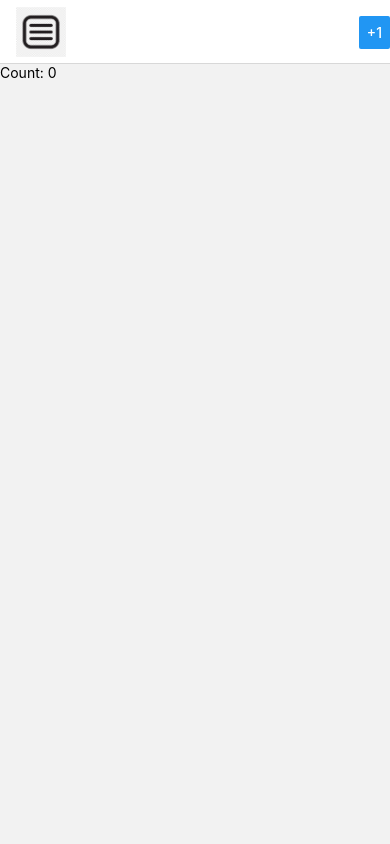
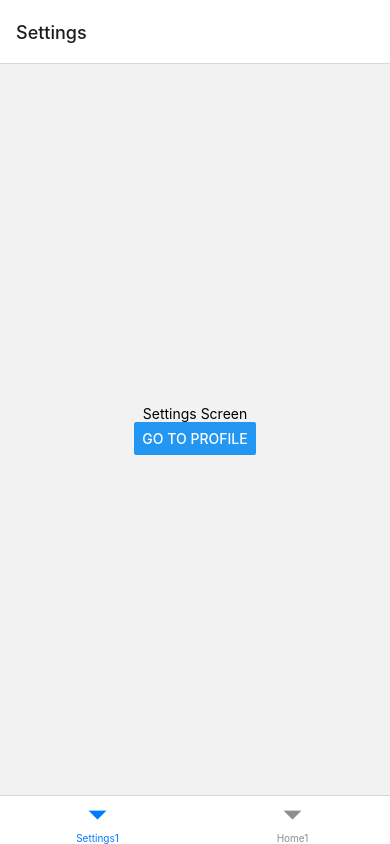
Before and after one commit to samuelhurtado20/react_native_navigation, a React Native app: screen / in a window 390 px wide. Built offline with nearby package versions, Linux system fonts and the light colour scheme.

Commit message:
Navigation lifecycle

```diff
--- a/App.tsx
+++ b/App.tsx
@@ -1,40 +1,93 @@
 import * as React from 'react'
-import { Button, Text, Image } from 'react-native'
-import { NavigationContainer } from '@react-navigation/native'
+import { Button, View, Text } from 'react-native'
+import { NavigationContainer, useFocusEffect } from '@react-navigation/native'
 import { createNativeStackNavigator } from '@react-navigation/native-stack'
+import { createBottomTabNavigator } from '@react-navigation/bottom-tabs'
 
-function LogoTitle() {
-  return <Image style={{ width: 50, height: 50 }} source={require('./assets/icon-menu-hamburger-png-white.png')} />
+function SettingsScreen({ navigation }) {
+  useFocusEffect(
+    React.useCallback(() => {
+      alert('SettingsScreen was focused')
+      // Do something when the screen is focused
+      return () => {
+        alert('SettingsScreen was unfocused')
+        // Do something when the screen is unfocused
+        // Useful for cleanup functions
+      }
+    }, [])
+  )
+
+  return (
+    <View style={{ flex: 1, alignItems: 'center', justifyContent: 'center' }}>
+      <Text>Settings Screen</Text>
+      <Button title="Go to Profile" onPress={() => navigation.navigate('Profile')} />
+    </View>
+  )
+}
+
+function ProfileScreen({ navigation }) {
+  useFocusEffect(
+    React.useCallback(() => {
+      alert('ProfileScreen was focused')
+      // Do something when the screen is focused
+      return () => {
+        alert('ProfileScreen was unfocused')
+        // Do something when the screen is unfocused
+        // Useful for cleanup functions
+      }
+    }, [])
+  )
+
+  return (
+    <View style={{ flex: 1, alignItems: 'center', justifyContent: 'center' }}>
+      <Text>Profile Screen</Text>
+      <Button title="Go to Settings" onPress={() => navigation.navigate('Settings')} />
+    </View>
+  )
 }
 
 function HomeScreen({ navigation }) {
-  const [count, setCount] = React.useState(0)
-
-  React.useLayoutEffect(() => {
-    navigation.setOptions({
-      headerRight: () => <Button onPress={() => setCount((c) => c + 1)} title="+1" />
-    })
-  }, [navigation, setCount])
-
-  return <Text>Count: {count}</Text>
+  return (
+    <View style={{ flex: 1, alignItems: 'center', justifyContent: 'center' }}>
+      <Text>Home Screen</Text>
+      <Button title="Go to Details" onPress={() => navigation.navigate('Details')} />
+    </View>
+  )
 }
 
-const Stack = createNativeStackNavigator()
+function DetailsScreen({ navigation }) {
+  return (
+    <View style={{ flex: 1, alignItems: 'center', justifyContent: 'center' }}>
+      <Text>Details Screen</Text>
+      <Button title="Go to Details... again" onPress={() => navigation.push('Details')} />
+    </View>
+  )
+}
+const Tab = createBottomTabNavigator()
+const SettingsStack = createNativeStackNavigator()
+const HomeStack = createNativeStackNavigator()
 
-function App() {
+export default function App() {
   return (
     <NavigationContainer>
-      <Stack.Navigator>
-        <Stack.Screen
-          name="Home"
-          component={HomeScreen}
-          options={({ navigation, route }) => ({
-            headerTitle: (props) => <LogoTitle {...props} />
-          })}
-        />
-      </Stack.Navigator>
+      <Tab.Navigator screenOptions={{ headerShown: false }}>
+        <Tab.Screen name="Settings1">
+          {() => (
+            <SettingsStack.Navigator>
+              <SettingsStack.Screen name="Settings" component={SettingsScreen} />
+              <SettingsStack.Screen name="Profile" component={ProfileScreen} />
+            </SettingsStack.Navigator>
+          )}
+        </Tab.Screen>
+        <Tab.Screen name="Home1">
+          {() => (
+            <HomeStack.Navigator>
+              <HomeStack.Screen name="Home" component={HomeScreen} />
+              <HomeStack.Screen name="Details" component={DetailsScreen} />
+            </HomeStack.Navigator>
+          )}
+        </Tab.Screen>
+      </Tab.Navigator>
     </NavigationContainer>
   )
 }
-
-export default App
--- a/package.json
+++ b/package.json
@@ -10,15 +10,16 @@
     "eject": "expo eject"
   },
   "dependencies": {
+    "@react-navigation/bottom-tabs": "^6.3.1",
     "@react-navigation/native-stack": "^6.6.2",
     "expo": "~44.0.0",
     "expo-status-bar": "~1.2.0",
     "react": "17.0.1",
     "react-dom": "17.0.1",
     "react-native": "0.64.3",
+    "react-native-safe-area-context": "3.3.2",
     "react-native-screens": "~3.10.1",
-    "react-native-web": "0.17.1",
-    "react-native-safe-area-context": "3.3.2"
+    "react-native-web": "0.17.1"
   },
   "devDependencies": {
     "@babel/core": "^7.12.9",
```
Also changed, not shown: 1 other file (tests, documents, lock files or other folders).
